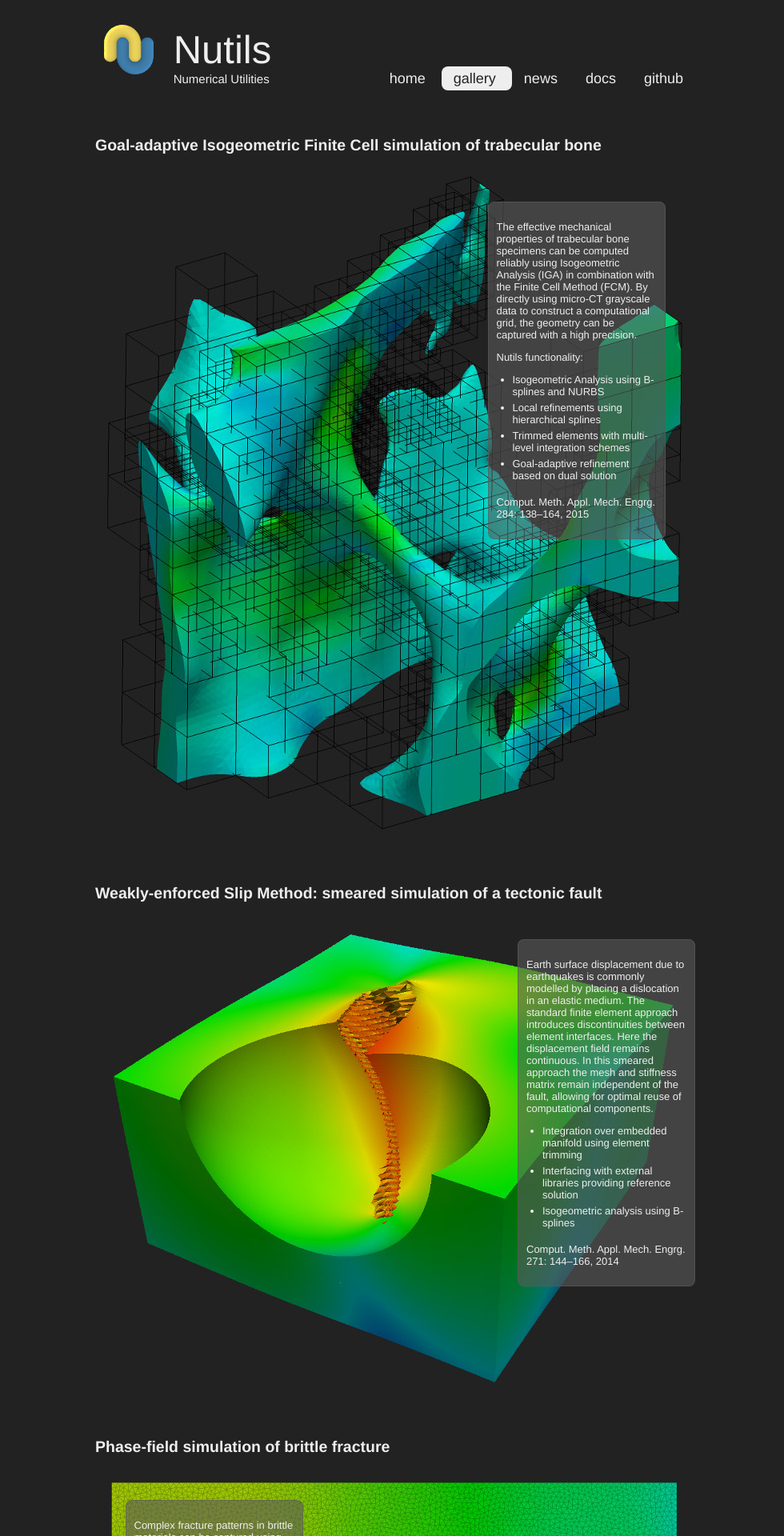
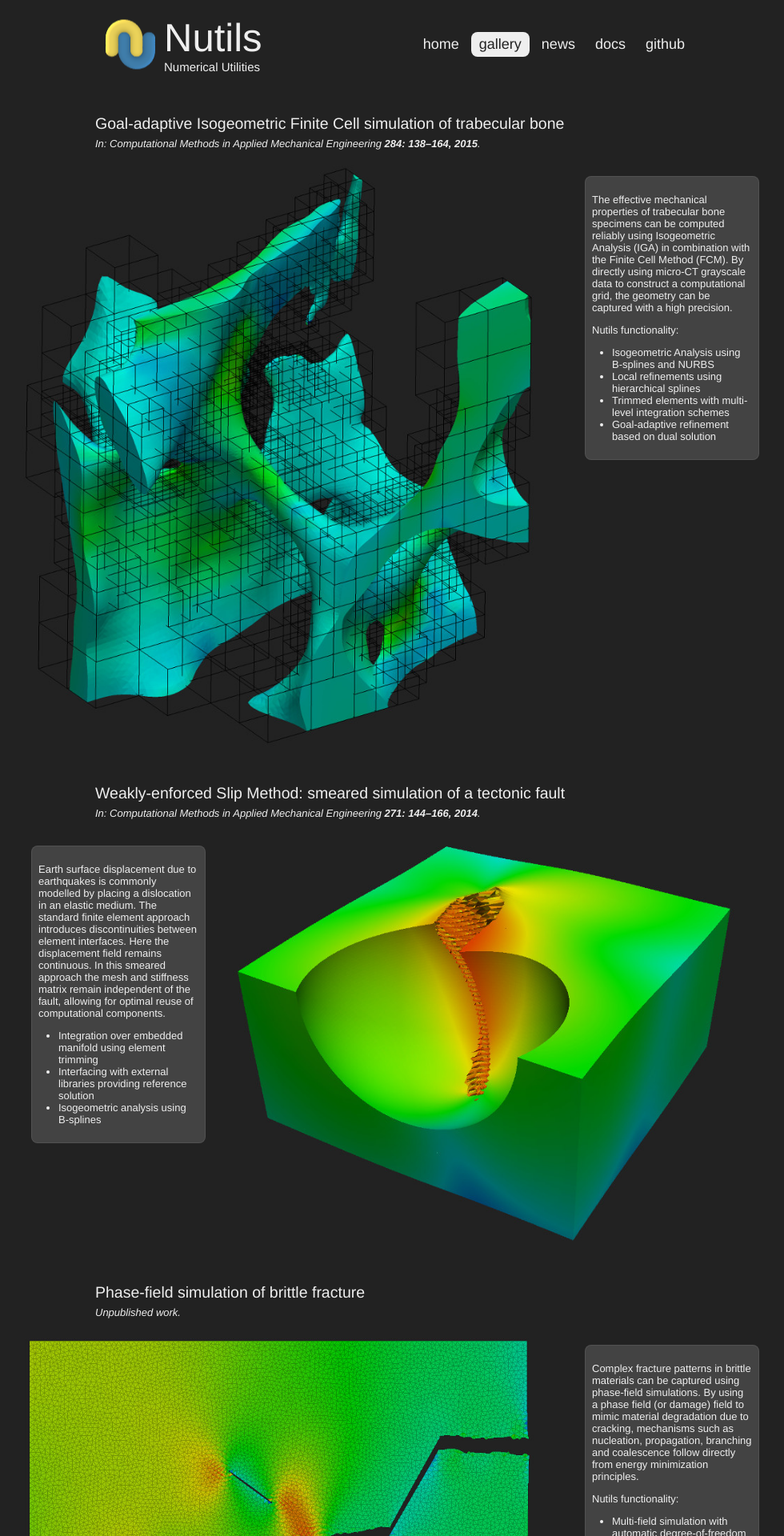
Before and after one commit to nutils/nutils.github.io, a Jekyll site: the page built from gallery.html, in a window 1280 px wide. Shown: the top 1920 px of the page at 80% size, without its empty margins (146-1126 px from the left). Built offline with Jekyll 4.4.1, drawn with Linux system fonts in a browser that asks for light colours; Markdown is read by kramdown in place of the engine named in the settings.

Commit message:
update page style

```diff
--- a/_layouts/default.html
+++ b/_layouts/default.html
@@ -2,19 +2,24 @@
 layout: body
 ---
 
-<header>
-  <div>
-  <img src="/images/nutilslogo.png">
-  <div>
-  <h1>{{ site.shortname }}</h1>
-  <h2> Numerical Utilities</h2>
-  </div>
-  </div>
-  <nav>
-    {% for tab in site.tabs %}<span {% if page.title == tab.title %}class="select"{% endif %}>
-      <a href="{{ tab.url }}">{{ tab.title | downcase }}</a>
-    </span>{% endfor %}
-  </nav>
+<header class="center">
+  <table>
+    <tr>
+      <td id="logo">
+        <h1>Nutils</h1>
+        <h2>Numerical Utilities</h2>
+      </td>
+      <td id="nav">
+        <ul>
+        {% for tab in site.tabs %}
+          <li {% if page.title == tab.title %}class="select"{% endif %}>
+            <a href="{{ tab.url }}">{{ tab.title | downcase }}</a>
+          </li>
+        {% endfor %}
+        </ul>
+      </td>
+    </tr>
+  </table>
 </header>
 
 <section>
--- a/css/main.css
+++ b/css/main.css
@@ -1,18 +1,158 @@
+/*** GENERAL ***/
+
 body {
   background: #222;
   color: #eee;
   font-size: small;
   font-family: Helvetica, Arial, sans-serif;
-  max-width: 750px;
-  margin: auto;
-  padding: 10px;
+  padding: 0px;
+  margin: 0px;
 }
 
-header {
-  text-align: justify;
+a {
+  color: inherit;
+  font-weight: bold;
+  text-decoration: none;
 }
 
-header:after{
+h2 {
+  font-weight: normal;
+  clear: both;
+}
+
+ul {
+  padding-left: 25px;
+}
+
+.center {
+  display: block;
+  max-width: 750px;
+  margin: 0px auto;
+  padding: 0px 10px;
+}
+
+.widecenter {
+  display: block;
+  max-width: 950px;
+  margin: 0px auto;
+  padding: 0px 8px;
+}
+
+
+/*** HEADER ***/
+
+header table {
+  width: 100%;
+}
+
+header #logo {
+  background-image: url("/images/nutilslogo.png");
+  background-repeat: no-repeat;
+  background-position: left center;
+  padding-left: 84px;
+  margin: auto;
+}
+
+header #logo h1 {
+  font-size: 49px;
+  font-weight: normal;
+  padding: 0px;
+  margin: 0px;
+}
+
+header #logo h2 {
+  font-size: 15px;
+  font-weight: normal;
+  padding: 0px;
+  margin: 0px;
+}
+
+header #nav {
+  text-align: right;
+  font-size: large;
+}
+
+header #nav li {
+  list-style-type: none;
+  text-align: center;
+  padding: 5px 10px;
+}
+
+header #nav li.select {
+  border-radius: 8px;
+  background-color: #eee;
+  color: #222;
+}
+
+header #nav a {
+  font-weight: normal;
+}
+
+@media screen and (min-width: 750px) {
+  header table {
+    padding: 16px 0px;
+  }
+  header #nav li {
+    display: inline-block;
+  }
+}
+
+
+/*** WELCOME ***/
+
+#welcome h1 {
+  text-align: center;
+  font-weight: normal;
+  font-size: 25px;
+}
+
+#welcome img {
+  width: 100%;
+  border-radius: 8px;
+}
+
+#welcome table {
+  padding: 0px;
+  border-spacing: 20px;
+}
+
+#welcome td {
+  padding: 0px 10px;
+  vertical-align: top;
+  background: rgba(90, 90, 90, 0.6);
+  border: 1px solid;
+  border-radius: 8px;
+  border-color: rgba(90, 90, 90, 0.6);
+}
+
+#welcome .helmholtz {
+  background-image: url("/images/helmholtz.png");
+  background-repeat: repeat-x;
+  background-position: center;
+}
+
+@media screen and (min-width: 750px) {
+  #welcome h1 {
+    font-size: 35px;
+  }
+}
+
+
+/*** DOCS ***/
+
+.docs {
+  margin-top: 50px;
+  max-width: 100%;
+  text-align: justify;
+  font-size: 0;
+}
+
+.docs div {
+  padding-left: 10px;
+  padding-right: 10px;
+}
+
+.docs:after{
     content: '';
     display: inline-block;
     width: 100%;
@@ -21,85 +161,7 @@ header:after{
     line-height:0;
 }
 
-header div {
-  display: inline-block;
-}
-
-header div img {
-  display: inline-block;
-  padding-right: 10px;
-  padding-top: 10px;
-}
-
-header div div h1 {
-  font-size: 49px;
-  font-weight: normal;
-  padding: 0px;
-  margin: 0px;
-}
-
-header div div h2 {
-  font-size: 15px;
-  font-weight: normal;
-  padding: 0px;
-  margin: 0px;
-}
-
-header nav {
-  display: inline-block;
-  font-size: large;
-}
-
-header nav span {
-  text-align: center;
-  padding: 5px;
-}
-
-header nav span.select {
-  border-radius: 8px;
-  background-color: #eee;
-  color: #222;
-}
-
-header nav a {
-  color: inherit;
-  padding: 0 10px;
-  text-decoration: none;
-}
-
-div.welcome h1 {
-  display: inline-block;
-  font-weight: lighter;
-  font-size: 40px;
-}
-
-div.welcome img {
-  width: 100%;
-  border-radius: 8px;
-}
-
-div.docs {
-  margin-top: 50px;
-  max-width: 100%;
-  text-align: justify;
-  font-size: 0;
-}
-
-div.docs div {
-  padding-left: 10px;
-  padding-right: 10px;
-}
-
-div.docs:after{
-    content: '';
-    display: inline-block;
-    width: 100%;
-    height: 0;
-    font-size:0;
-    line-height:0;
-}
-
-div.docs div {
+.docs div {
   vertical-align: top;
   display: inline-block;
   background: #eee;
@@ -109,14 +171,14 @@ div.docs div {
   font-size: small;
 }
 
-div.docs nav {
+.docs nav {
   vertical-align: top;
   display: inline-block;
   width: 150px;
   font-size: small;
 }
 
-div.docs nav h1 {
+.docs nav h1 {
   display: block;
   margin-left: 0px;
   margin-bottom: 2px;
@@ -126,11 +188,11 @@ div.docs nav h1 {
   text-indent: 5px;
 }
 
-div.docs nav span {
+.docs nav span {
   display: block;
 }
 
-div.docs nav span a {
+.docs nav span a {
   text-indent: 5px;
   margin-top: 1px;
   margin-bottom: 1px;
@@ -143,7 +205,7 @@ div.docs nav span a {
   text-decoration: none;
 }
 
-div.docs nav span a.triangle {
+.docs nav span a.triangle {
   width: 0;
   height: 0;
   text-indent: 0px;
@@ -152,7 +214,7 @@ div.docs nav span a.triangle {
   border-color: transparent;
 }
 
-div.docs nav span a.select {
+.docs nav span a.select {
   width: 0;
   height: 0;
   text-indent: 0px;
@@ -161,120 +223,116 @@ div.docs nav span a.select {
   border-color: transparent transparent transparent #eee;
 }
 
-.gallery h2 {
-  padding-top: 30px;
-}
 
-.overlaycontainer {
-  position: relative;
-}
+/*** GALLERY ***/
 
-.overlaycontainer img {
+#gallery img, #gallery video {
   width: 100%;
 }
 
-.overlaycontainer video {
-  width: 100%;
+#gallery h2 {
+  padding-top: 16px;
+  margin-bottom: 6px;
 }
 
-.welcome table {
-  border-spacing: 20px;
-  padding-left: 20px;
-  padding-right: 20px;
+#gallery .caption {
+  font-style: oblique;
+  padding-top: 0px;
+  margin-top: 0px;
 }
 
-.welcome td {
-  padding: 10px;
-  vertical-align: top;
+@media screen and (min-width: 600px) {
+  #gallery img, #gallery video {
+    width: calc(100% - 290px);
+  }
+  #gallery .textleft {
+    float: left;
+  }
+  #gallery .textright {
+    float: right;
+  }
+  #gallery .textleft, #gallery .textright {
+    background: rgba(90, 90, 90, 0.6);
+    border: 1px solid;
+    border-radius: 8px;
+    border-color: rgba(90, 90, 90, 0.6);
+    padding: 8px;
+    width: 200px;
+    margin: 20px;
+  }
 }
 
-.overlay {
-  position: absolute;
-  z-index : 10;
+
+/*** NEWS ***/
+
+#news ul {
+  margin: 0px;
   padding: 0px;
-  margin: 0px;
-  width: 220px;
 }
 
-.welcome td, .overlay, .news li {
+#news li {
+  padding: 10px;
+  list-style-type: none;
+  margin-top: 20px;
+  margin-bottom: 20px;
+  font-weight: normal;
   background: rgba(90, 90, 90, 0.6);
   border: 1px solid;
   border-radius: 8px;
   border-color: rgba(90, 90, 90, 0.6);
 }
 
-.overlay a {
-  color: #eee;
-}
-
-a {
-  color: #007edf;
-  text-decoration: none;
-}
-
-.overlay ul {
-  padding-left: 20px;
-}
-
-.overlay li {
-  padding-bottom: 5px;
-}
-
-.overlay div {
-  padding: 10px;
-}
-
-.welcome .overlaycontainer {
-  background-image: url("/images/helmholtz.png");
-  background-repeat: no-repeat;
-  background-size: 750px auto;
-  background-position: center;
-}
-
-.welcome .overlay {
-  width: 42.5%;
-  height: 42.5%;
-}
-
-.news ul {
-  margin: 0px;
-  padding: 0px;
-}
-
-.news li {
-  padding: 10px;
-  list-style-type: none;
-  margin-top: 20px;
-  margin-bottom: 20px;
-}
-
-.news li p {
+#news li p {
   margin-top: 0px;
 }
 
-.news ul a {
+#news ul a {
   font-color: inherit;
   text-decoration: inherit;
   color: #eee;
 }
 
-.news li:hover {
+#news li:hover {
   background: rgba(90, 90, 90, 0.8);
 }
 
-.floatright {
+#news .gray {
+  color: #777;
   float: right;
 }
 
-.gray {
-  color: #777;
+
+/*** POST ***/
+
+#post .caption {
+  font-style: oblique;
 }
 
-figure img {
+#post figure {
   width: 100%;
-  border-radius: 8px;
+  padding: 0px;
+  margin: 0px;
 }
 
-figcaption {
+#post figure img {
+  width: 100%;
+}
+
+#post figcaption {
   font-style: oblique;
+  padding-top: 3px;
+  margin-top: 3px;
 }
+
+@media screen and (min-width: 750px) {
+  #post figure {
+    width: 375px;
+    float: right;
+    margin: 8px;
+    background: rgba(90, 90, 90, 0.6);
+    border: 1px solid;
+    border-radius: 8px;
+    border-color: rgba(90, 90, 90, 0.6);
+    padding: 8px;
+  }
+}
--- a/gallery.html
+++ b/gallery.html
@@ -3,17 +3,22 @@ layout: default
 title: Gallery
 ---
 
-<div class="gallery">
+<div id="gallery">
 
-  <h2>Goal-adaptive Isogeometric Finite Cell simulation of trabecular bone</h2>
+  <div class="center">
+    <h2>Goal-adaptive Isogeometric Finite Cell simulation of trabecular bone</h2>
+    <p class="caption">In: Computational Methods in Applied Mechanical Engineering <a href="http://dx.doi.org/10.1016/j.cma.2014.07.009">284: 138–164, 2015</a>.</p>
+  </div>
 
-  <div class="overlaycontainer">
+  <div class="widecenter">
 
-    <img src="/images/trabecular.jpg" alt="Trabecular bone specimen">
-
-    <div class="overlay" style="right: 5%; top: 5%"><div>
+    <div class="textright">
       <p>
-        The effective mechanical properties of trabecular bone specimens can be computed reliably using Isogeometric Analysis (IGA) in combination with the Finite Cell Method (FCM). By directly using micro-CT grayscale data to construct a computational grid, the geometry can be captured with a high precision.
+        The effective mechanical properties of trabecular bone specimens can be
+        computed reliably using Isogeometric Analysis (IGA) in combination with
+        the Finite Cell Method (FCM). By directly using micro-CT grayscale data
+        to construct a computational grid, the geometry can be captured with a
+        high precision.
       </p>
       <p>
         Nutils functionality:
@@ -25,8 +30,9 @@ title: Gallery
        <li> Trimmed elements with multi-level integration schemes </li>
        <li> Goal-adaptive refinement based on dual solution </li>
       </ul>
-      <p><a href="http://dx.doi.org/10.1016/j.cma.2014.07.009">Comput. Meth. Appl. Mech. Engrg. 284: 138–164, 2015</a></p>
-    </div></div>
+    </div>
+
+    <img src="/images/trabecular.jpg" alt="Trabecular bone specimen" class="floatleft">
 
   </div>
 
@@ -41,7 +47,7 @@ title: Gallery
     <source src="http://data.hvzengineering.nl/videos/cahnhilliard.mp4" type='video/mp4; codecs="avc1.4D401E, mp4a.40.2"'>
     </video>
 
-    <div class="overlay">
+    <div class="transparent">
       <p>
       Some nice text about this fancy simulation.
       Some nice text about this fancy simulation.
@@ -66,15 +72,15 @@ title: Gallery
   </div>
 -->
 
-  <h2>Weakly-enforced Slip Method: smeared simulation of a tectonic fault</h2>
+  <div class="center">
+    <h2>Weakly-enforced Slip Method: smeared simulation of a tectonic fault</h2>
+    <p class="caption">In: Computational Methods in Applied Mechanical Engineering <a href="http://dx.doi.org/10.1016/j.cma.2013.12.004">271: 144–166, 2014</a>.</p>
+  </div>
 
-  <div class="overlaycontainer">
+  <div class="widecenter">
 
-    <img src="/images/wsmfault.jpg" alt="WSM Fault">
-
-    <div class="overlay" style="right: 0%; top: 5%"><div>
-      <p>
-      Earth surface displacement due to earthquakes is commonly modelled by
+    <div class="textleft">
+      <p>Earth surface displacement due to earthquakes is commonly modelled by
       placing a dislocation in an elastic medium. The standard finite element
       approach introduces discontinuities between element interfaces. Here the
       displacement field remains continuous. In this smeared approach the mesh
@@ -85,20 +91,26 @@ title: Gallery
        <li> Interfacing with external libraries providing reference solution </li>
        <li> Isogeometric analysis using B-splines </li>
       </ul>
-      <p><a href="http://dx.doi.org/10.1016/j.cma.2013.12.004">Comput. Meth. Appl. Mech. Engrg. 271: 144–166, 2014</a></p>
-    </div></div>
+    </div>
+
+    <img src="/images/wsmfault.jpg" alt="WSM Fault" class="floatright">
 
   </div>
 
-  <h2>Phase-field simulation of brittle fracture</h2>
+  <div class="center">
+    <h2>Phase-field simulation of brittle fracture</h2>
+    <p class="caption">Unpublished work.</p>
+  </div>
 
-  <div class="overlaycontainer">
+  <div class="widecenter">
 
-    <img src="/images/fracture.jpg" alt="Phase field fracture">
-
-    <div class="overlay" style="left: 5%; top: 5%"><div>
+    <div class="textright">
       <p>
-        Complex fracture patterns in brittle materials can be captured using phase-field simulations. By using a phase field (or damage) field to mimic material degradation due to cracking, mechanisms such as nucleation, propagation, branching and coalescence follow directly from energy minimization principles.
+        Complex fracture patterns in brittle materials can be captured using
+        phase-field simulations. By using a phase field (or damage) field to
+        mimic material degradation due to cracking, mechanisms such as
+        nucleation, propagation, branching and coalescence follow directly from
+        energy minimization principles.
       </p>
       <p>
         Nutils functionality:
@@ -110,7 +122,9 @@ title: Gallery
        <li> Integration with nonlinear solvers </li>
        <li> Parallel computing </li>
       </ul>
-    </div></div>
+    </div>
+
+    <img src="/images/fracture.jpg" alt="Phase field fracture" class="floatleft">
 
   </div>
 
--- a/news/index.html
+++ b/news/index.html
@@ -3,11 +3,11 @@ layout: default
 title: News
 ---
 
-<div class="news">
+<div id="news" class="center">
 
 <!--<a href="/atom.xml"><img src="/images/feedicon.png" class="icon floatright"></img></a>-->
 
-<ul>
+<ul style="clear: both;">
 {% if paginator.previous_page %}
   <a class="gray" href={% if paginator.previous_page == 1 %}"/news/"{% else %}"{{ paginator.previous_page_path }}"{% endif %}><li>Newer posts<div class="floatright gray">#&lt;</div></li></a>
 {% endif %}
```
Also changed, not shown: _layouts/post.html (+7 -10 lines), index.html (+13 -8 lines), images/helmholtz.png.
